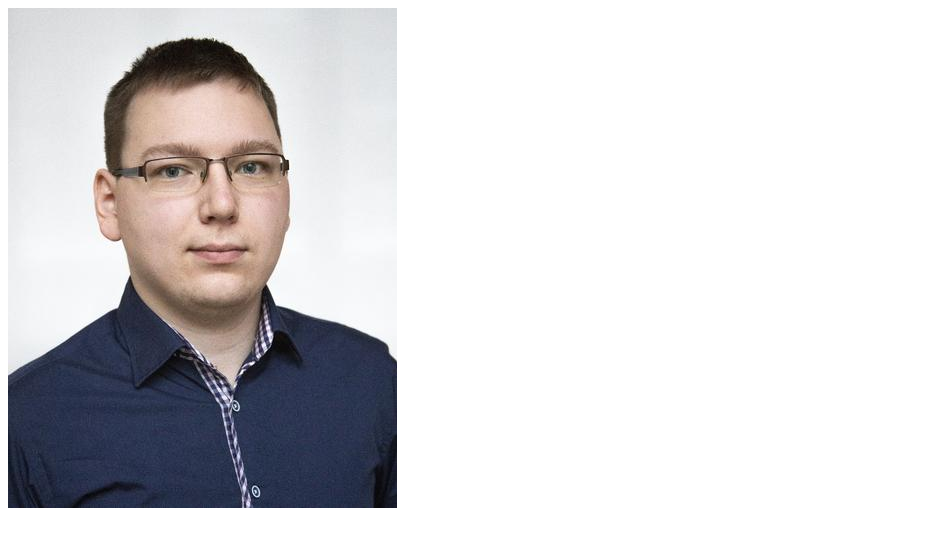
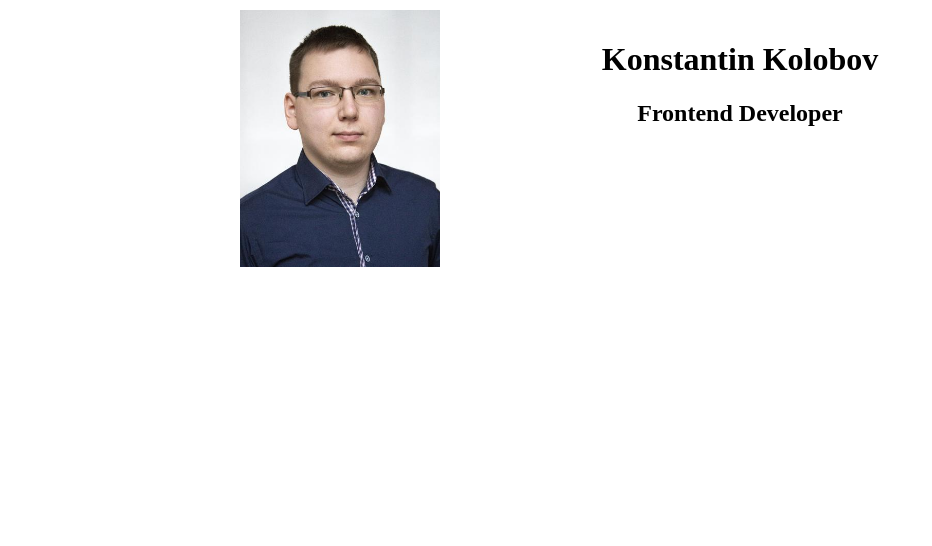
Before and after one commit to ckolobov/rsschool-cv, a plain HTML site: page index.html in a window 1280 px wide. Shown: the whole page, without its empty margins (0-932 px from the left). Drawn offline with nearby package versions, Linux system fonts and the light colour scheme.

Commit message:
feat: add header

```diff
--- a/index.html
+++ b/index.html
@@ -1,13 +1,22 @@
 <!doctype html>
 <html lang="en">
 <head>
-    <meta charset="UTF-8">
-    <meta name="viewport" content="width=device-width, initial-scale=1.0">
-    <meta http-equiv="x-ua-compatible" content="ie=edge">
-    <link rel="stylesheet" href="style.css">
-    <title>CV</title>
+  <meta charset="UTF-8">
+  <meta name="viewport" content="width=device-width, initial-scale=1.0">
+  <meta http-equiv="x-ua-compatible" content="ie=edge">
+  <link rel="stylesheet" href="https://cdnjs.cloudflare.com/ajax/libs/normalize/8.0.1/normalize.min.css">
+  <link rel="stylesheet" href="style.css">
+<title>CV</title>
 </head>
 <body>
-    <img src="./assets/img/KKA.jpeg" alt="Konstantin Kolobov">
+  <div class="wrapper">
+    <header class="header">
+      <img class="photo" src="./assets/img/KKA.jpeg" alt="Konstantin Kolobov">
+      <div class="title">
+        <h1>Konstantin Kolobov</h1>
+        <h2>Frontend Developer</h2>
+      </div>
+    </header>
+  </div>
 </body>
 </html>
--- a/style.css
+++ b/style.css
@@ -0,0 +1,21 @@
+.wrapper {
+  margin: 0 auto;
+  width: 100%;
+  max-width: 800px;
+}
+
+.header {
+  display: flex;
+  justify-content: space-between;
+  padding: 10px 0;
+}
+
+.photo {
+  width: 200px;
+}
+
+.title {
+  flex-grow: 1;
+  padding: 10px;
+  text-align: center;
+}
```
